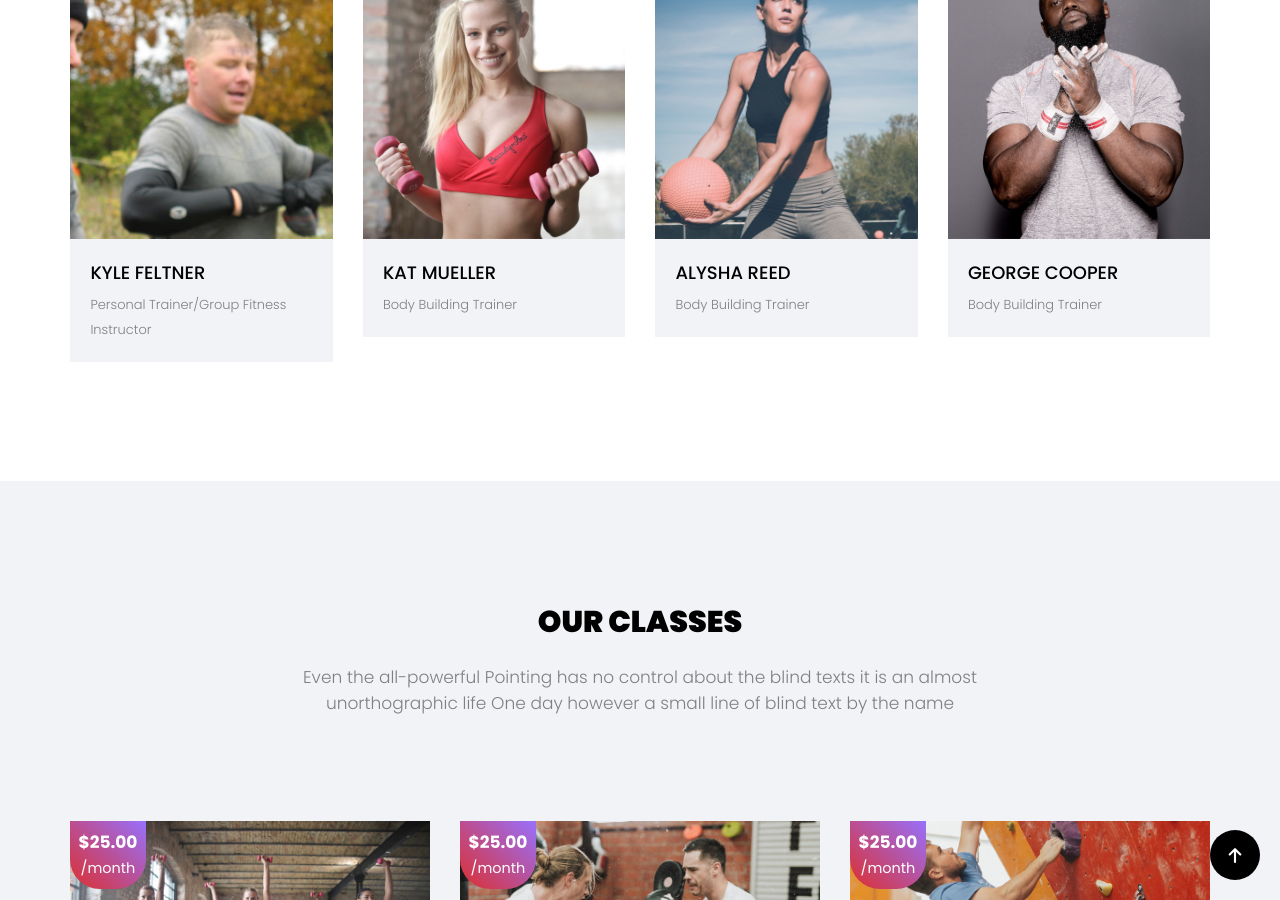
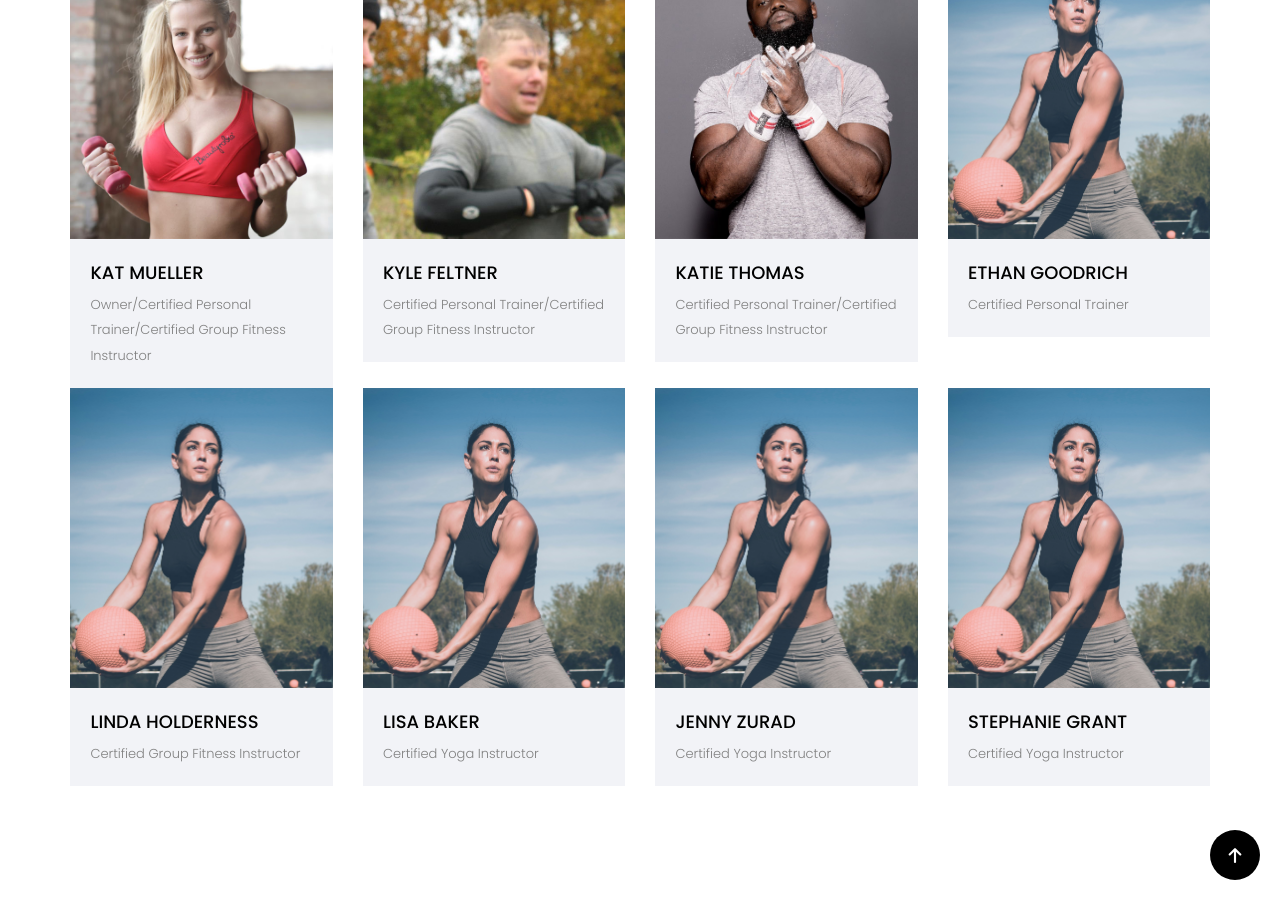
Before and after one commit to ResultsNow/resultsnow.github.io, a Jekyll site: the page built from index.html, in a window 1280 px wide and 900 px high, scrolled down 3659 px. Built offline with Jekyll 4.4.1, drawn with Linux system fonts in a browser that asks for light colours; some web fonts are replaced; some of the changed text lies outside the part shown.

Commit message:
updated trainers and instructors

```diff
--- a/_data/trainers.yml
+++ b/_data/trainers.yml
@@ -1,15 +1,31 @@
+- name: KAT MUELLER
+  specialty: Owner/Certified Personal Trainer/Certified Group Fitness Instructor
+  image: trainer-2.jpg
+
 - name: KYLE FELTNER
-  specialty: Personal Trainer/Group Fitness Instructor
+  specialty: Certified Personal Trainer/Certified Group Fitness Instructor
   image: 269409_915360389921_2042785016_n.jpg
 
-- name: KAT MUELLER
-  specialty: Body Building Trainer
-  image: trainer-2.jpg
+- name: Katie Thomas
+  specialty: Certified Personal Trainer/Certified Group Fitness Instructor
+  image: trainer-4.jpg
 
-- name: ALYSHA REED
-  specialty: Body Building Trainer
+- name: Ethan Goodrich
+  specialty: Certified Personal Trainer
   image: trainer-3.jpg
 
-- name: GEORGE COOPER
-  specialty: Body Building Trainer
-  image: trainer-4.jpg
+- name: Linda Holderness
+  specialty: Certified Group Fitness Instructor
+  image: trainer-3.jpg
+
+- name: Lisa Baker
+  specialty: Certified Yoga Instructor
+  image: trainer-3.jpg
+
+- name: Jenny Zurad
+  specialty: Certified Yoga Instructor
+  image: trainer-3.jpg
+
+- name: Stephanie Grant
+  specialty: Certified Yoga Instructor
+  image: trainer-3.jpg
```
